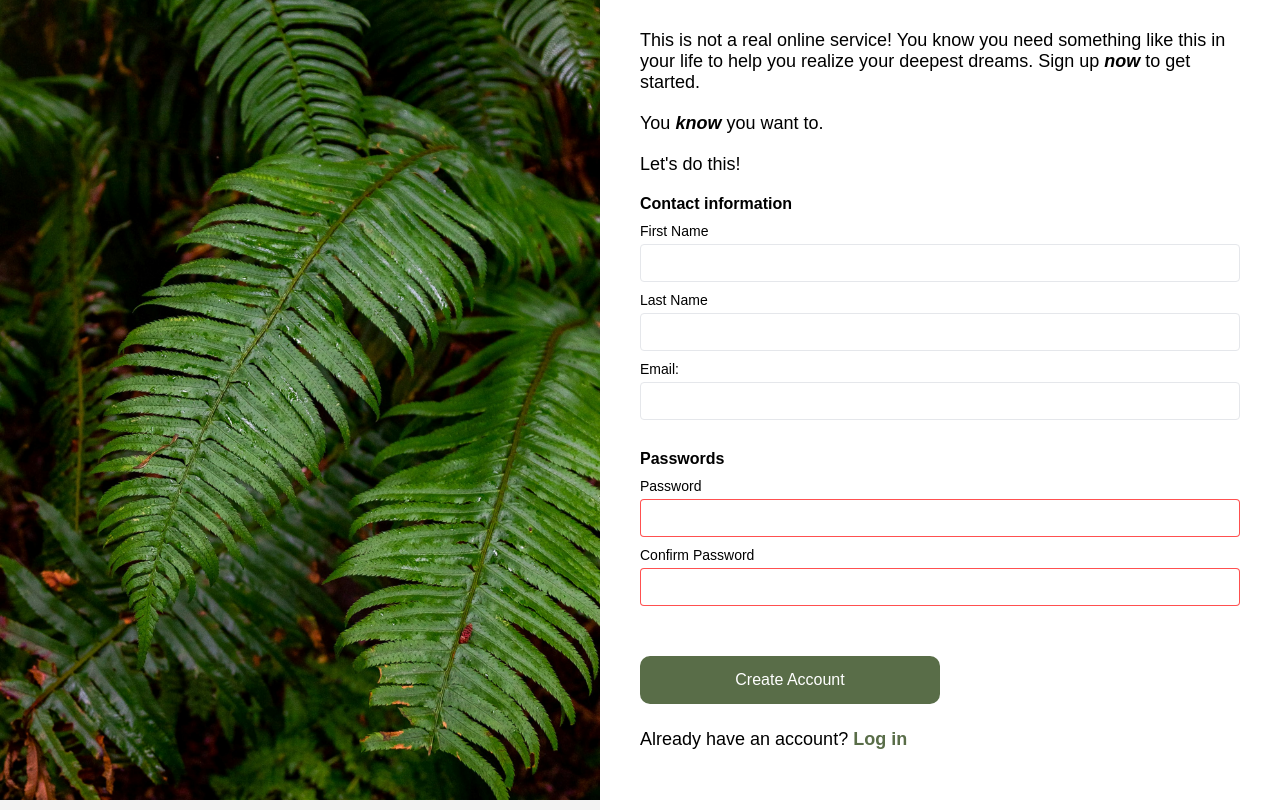
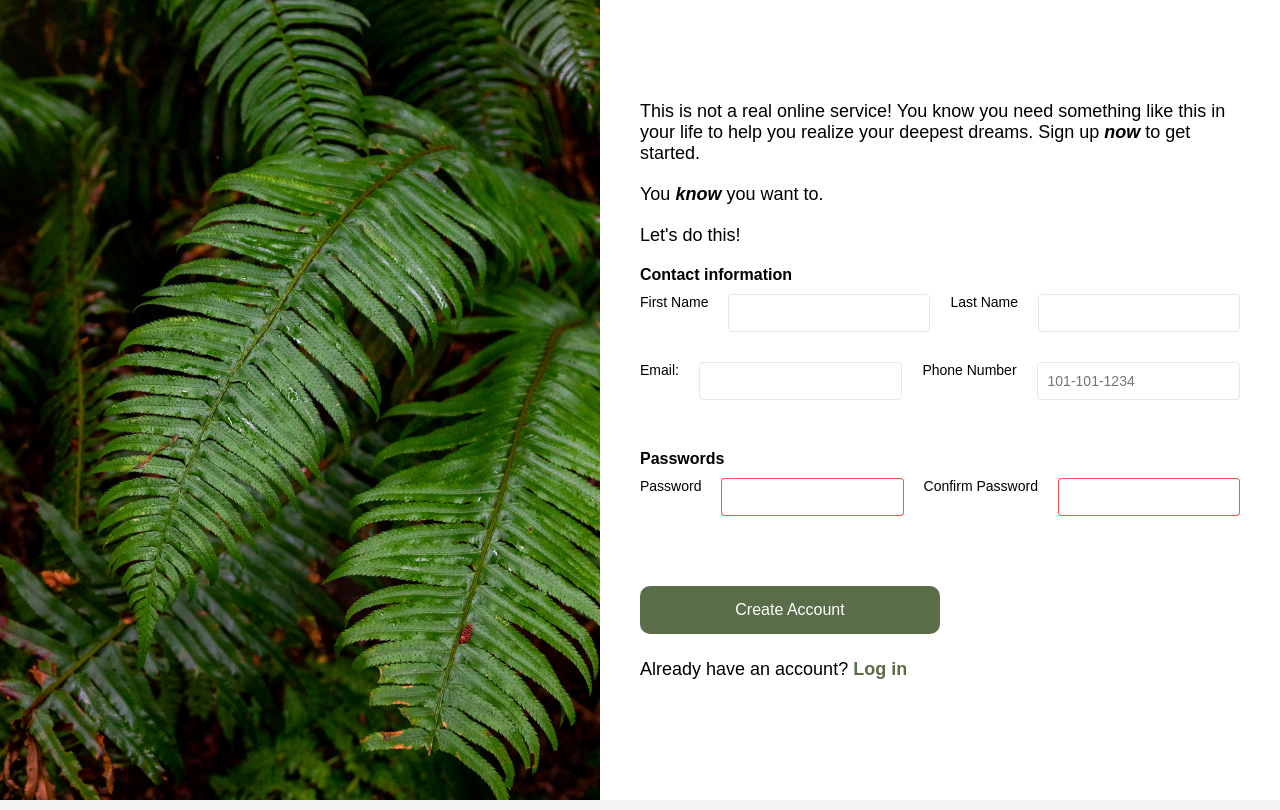
Before and after one commit to avanishd-3/sign-up-form, a plain HTML site: page index.html in a window 1280 px wide. Drawn offline with Linux system fonts and the light colour scheme.

Commit message:
Have 2 inputs per row

```diff
--- a/index.html
+++ b/index.html
@@ -24,24 +24,32 @@
             <fieldset>
                 <legend>Contact information</legend>
 
+                <div class="input-row">
                     <label for="first-name">First Name</label>
                     <input type="text" id="first-name" name="first-name" required>
 
                     <label for="last-name">Last Name</label>
                     <input type="text" id="last-name" name="last-name" required>
+                </div>
 
+                <div class="input-row">
                     <label for="email">Email:</label>
                     <input type="email" id="email" name="email" pattern="[a-z0-9._%+-]+@[a-z0-9.-]+\.[a-z]{2,}$" required>
+
+                    <label for="phone-number">Phone Number</label>
+                    <input type="tel id=phone-number" name="phone-number" placeholder="101-101-1234" required>
+                </div>
             </fieldset>
 
             <fieldset>
                 <legend>Passwords</legend>
-
+                <div class="input-row">
                     <label for="password">Password</label>
                     <input type="text" id="password" name="password" class="password-input" required>
 
                     <label for="confirm-password">Confirm Password</label>
                     <input type="text" id="confirm-password" name="confirm-password" class="password-input" required>
+                </div>
             </fieldset>
         </form>
 
--- a/styles.css
+++ b/styles.css
@@ -50,6 +50,19 @@ form {
     flex-direction: column;
 }
 
+/* Flexbox layout for row of inputs */
+.input-row {
+    display: flex;
+    justify-content: space-between;
+    gap: 20px;
+    margin-bottom: 20px;
+}
+
+.input-row input {
+    flex: 1;
+}
+
+/* Styling for fieldsets */
 fieldset {
     border: none;
     margin-bottom: 20px;
@@ -70,10 +83,10 @@ label {
 input {
     width: 100%;
     padding: 10px;
-    margin-bottom: 10px;
     border: 1px solid #E5E7EB;
     border-radius: 4px;
     font-size: 14px;
+    margin-bottom: 10px;
 }
 
 input:focus {
@@ -81,10 +94,9 @@ input:focus {
     box-shadow: 2px 2px;
 }
 
- /* Invalid passwords should be red */
-
+/* Invalid passwords should be red */
 .password-input:invalid {
-   border-color: rgba(255, 0, 0, 0.685);
+    border-color: rgba(255, 0, 0, 0.685);
 }
 
 /* Styling for the button */
```
Lines whose indentation alone changed are shown as unchanged.
